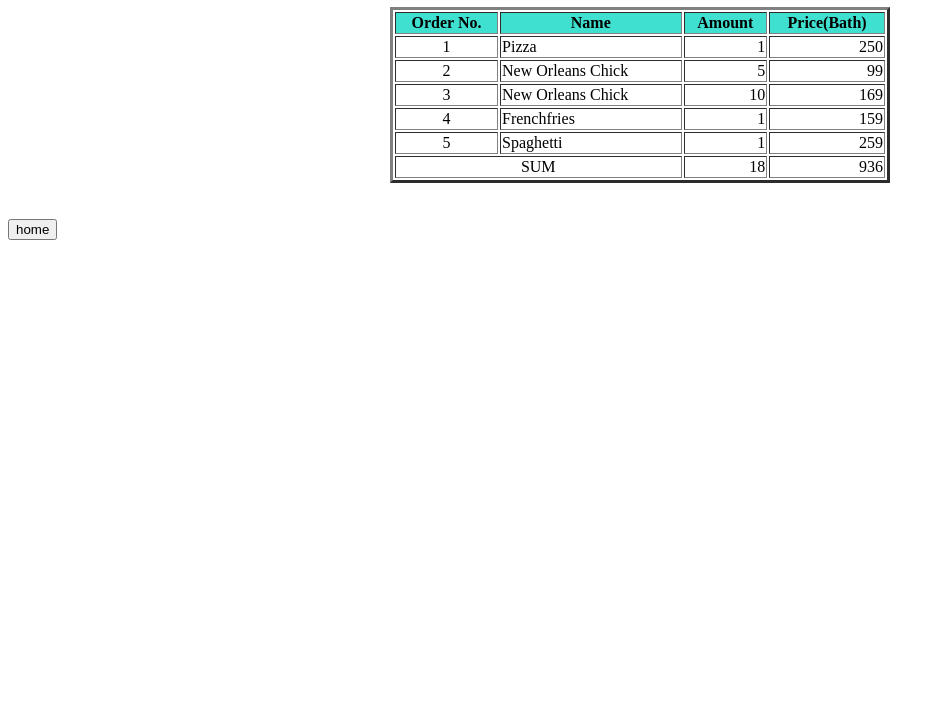
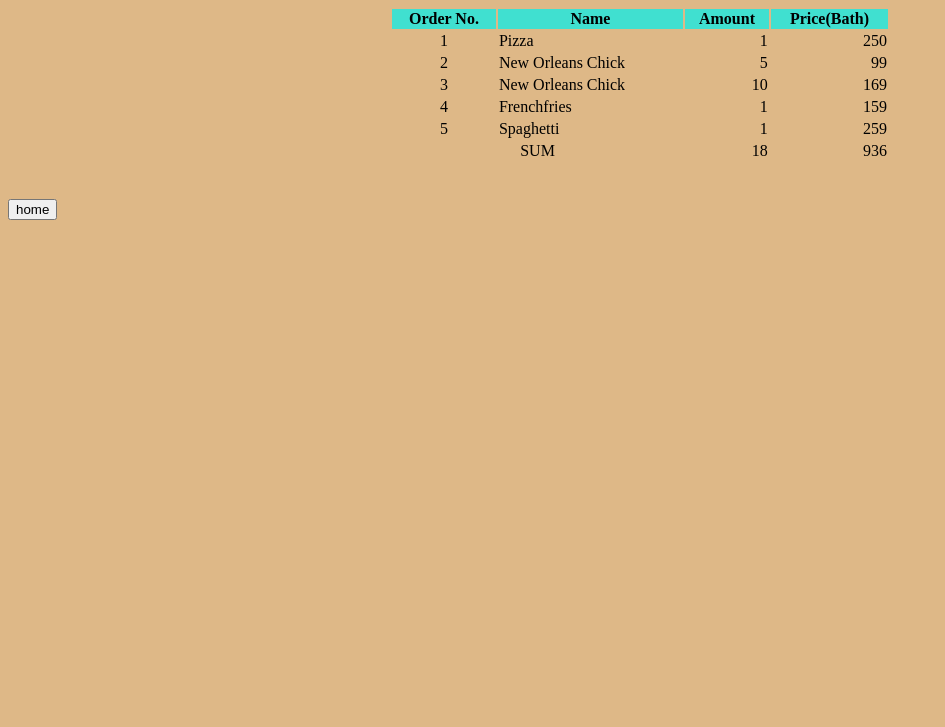
Before and after one commit to TrailOshell/KLLC_FullStackJS_2025, a website: page payment.html in a window 1280 px wide. Shown: the part 73-800 px from the top of the page, without its empty margins (0-945 px from the left). Drawn offline with Linux system fonts and the light colour scheme.

Commit message:
a bit of s t y l e

```diff
--- a/payment.html
+++ b/payment.html
@@ -2,12 +2,15 @@
 
 <head>
 	<meta charset="UTF-8" />
+	<meta name="viewport" content="width=device-width, initial-scale=1.0" />
+	<meta http-equiv="X-UA-Compatible" content="ie=edge" />
 	<title>Payment</title>
+	<link rel="stylesheet" href="styles.css" />
 </head>
 
 <body>
 	<h1 align=center>Payment</h1>
-	<table border="3" width="500" align="center">
+	<table width="500" align="center">
 		<thead>
 			<tr bgcolor=turquoise>
 				<th>Order No.</th>
--- a/styles.css
+++ b/styles.css
@@ -7,3 +7,7 @@
 b {
   color: burlywood;
 }
+
+body {
+  background-color: burlywood;
+}
```
